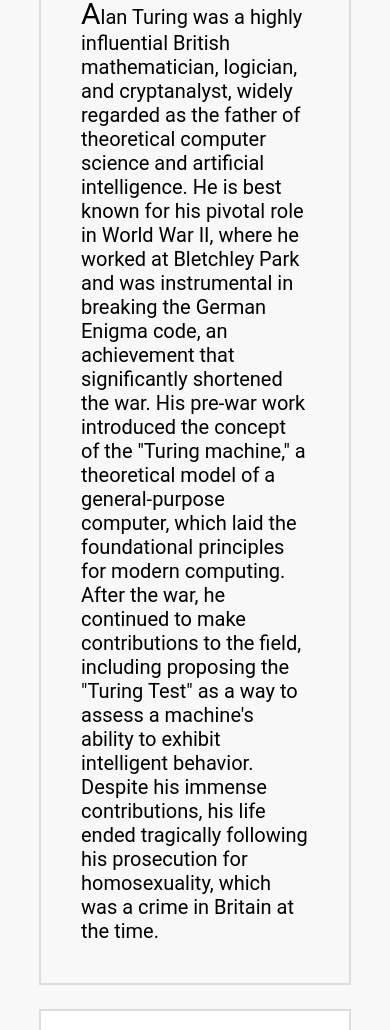
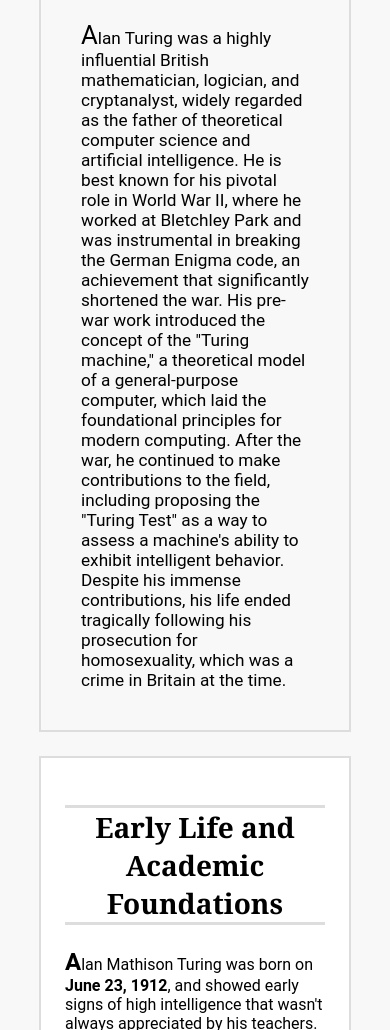
Before and after one commit to MatthewTaormina/tribute-page, a plain HTML site: page index.html in a window 390 px wide. Shown: the part 499-1529 px from the top of the page. Drawn offline with Linux system fonts and the light colour scheme.

Commit message:
Adjust margin and font sizes for better layout and responsiveness; update media query breakpoint for bio header

```diff
--- a/style.css
+++ b/style.css
@@ -38,7 +38,7 @@ body {
   padding: 1.5rem;
   grid-gap: 20px;
   font-size: 2.5rem;
-  margin: 0px auto;
+  margin: 1.5rem auto;
 }
 
 .bio-title {
@@ -120,7 +120,7 @@ body {
     grid-area: bio-summary;
     margin: 0px;
     padding: 1rem;
-    font-size: 0.75emh;
+    font-size: 0.7emh;
   }
 }
 
@@ -129,11 +129,11 @@ body {
     grid-area: bio-summary;
     margin: 0px;
     padding: 1rem;
-    font-size: 0.5em;
+    font-size: 0.43em;
   }
 }
 
-@media (max-width: 920px) {
+@media (max-width: 980px) {
   .bio-header{
     display:flex;
     flex-direction: column;
```
